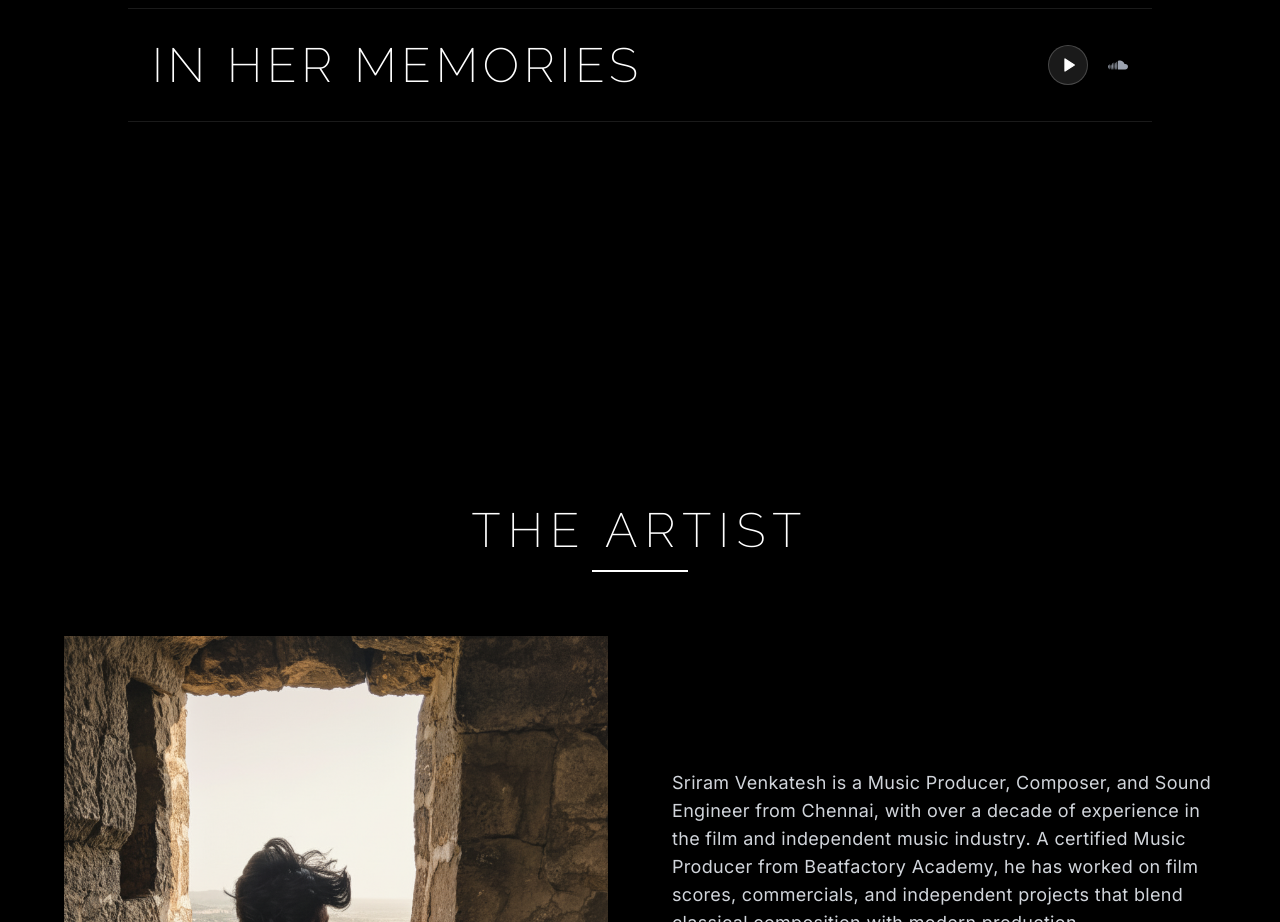
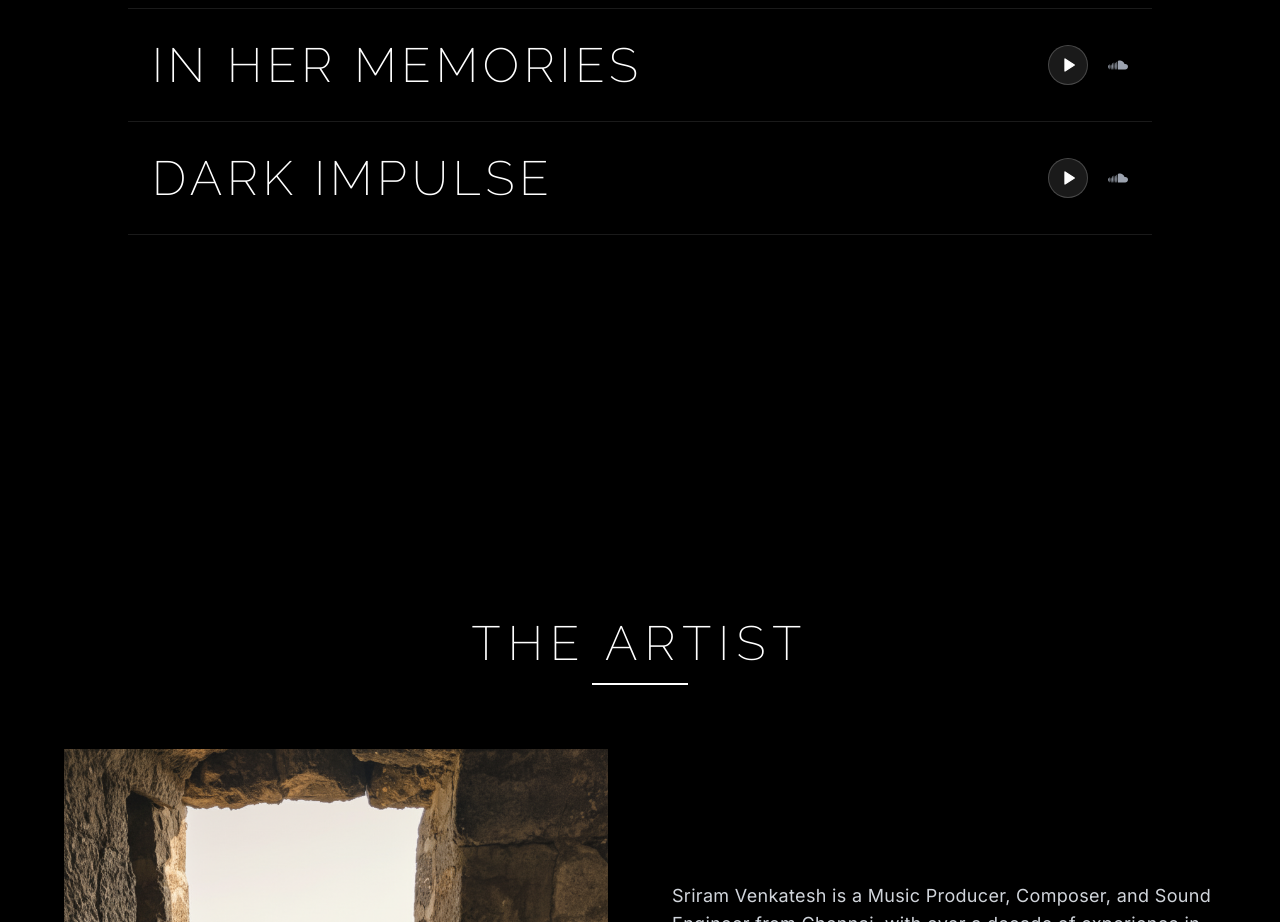
Before and after one commit to tarazold/raamrecords, a React (Vite) app: page / in a window 1280 px wide. Shown: the part 2720-3642 px from the top of the page. Built offline with nearby package versions, Linux system fonts and the light colour scheme; the HTML template or start-up script is replaced by a standard one.

Commit message:
Add Dark Impulse score sample

```diff
--- a/src/components/ScoreSamples.tsx
+++ b/src/components/ScoreSamples.tsx
@@ -34,6 +34,11 @@ const ScoreSamples = ({ currentEmbed, setCurrentEmbed }: ScoreSamplesProps) => {
       title: "IN HER MEMORIES",
       url: "https://soundcloud.com/raamrecords21/her-memories",
       shareUrl: "https://on.soundcloud.com/TSdQHqiUpaWrsSFXqO",
+    },
+    {
+      title: "DARK IMPULSE",
+      url: "https://soundcloud.com/raamrecords21/dark-impulse",
+      shareUrl: "https://on.soundcloud.com/hh87Rs0VBxCZ9RW6QR",
     },
   ];
 
```
